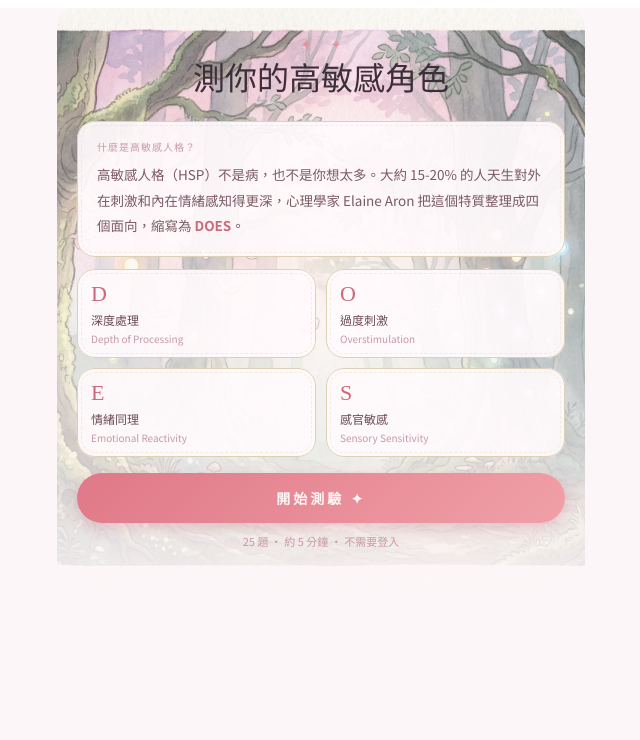
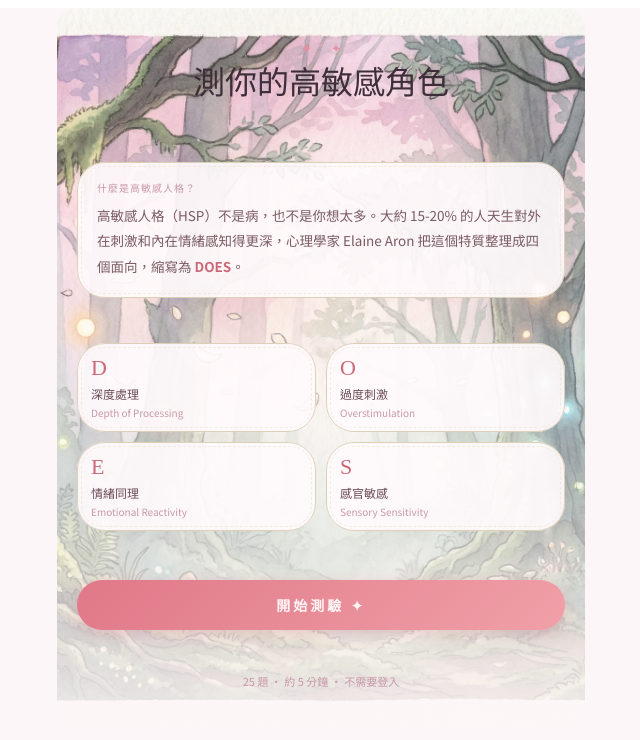
Before and after one commit to 83CC83/does-quiz, a Next.js app: page / in a window 1280 px wide. Shown: the top 740 px of the page, without its empty margins (319-959 px from the left). Built offline with nearby package versions, Linux system fonts and the light colour scheme; a web font is replaced by a local one.

Commit message:
adjust cover

```diff
--- a/app/page.jsx
+++ b/app/page.jsx
@@ -241,20 +241,20 @@ export default function DOESQuiz() {
         .star3 { animation: twinkle 3.2s ease-in-out infinite 1s; }
         .sketch-box {
           position: relative;
-          border-radius: 18px;
+          border-radius: 28px;
           background: #fffdf8;
         }
         .sketch-box::before {
           content: '';
           position: absolute; inset: 0;
-          border-radius: 18px;
+          border-radius: 28px;
           border: 1.5px solid #ddd0b8;
           pointer-events: none;
         }
         .sketch-box::after {
           content: '';
           position: absolute; inset: 4px;
-          border-radius: 14px;
+          border-radius: 22px;
           border: 1px dashed #ece0cc;
           pointer-events: none;
           opacity: 0.55;
@@ -269,11 +269,11 @@ export default function DOESQuiz() {
         {step === "intro" && (
           <div style={{ animation: "fadeUp 0.6s ease-out" }}>
             {/* 封面：圖片固定高度，圓角，文字疊在上面 */}
-            <div style={{ position: "relative", width: "100%", height: 580, borderRadius: 20, overflow: "hidden", marginBottom: 24 }}>
+            <div style={{ position: "relative", width: "100%", height: "clamp(580px, 90vh, 800px)", borderRadius: 20, overflow: "hidden", marginBottom: 24 }}>
               <img src="/images/cover.webp" alt="" style={{ width: "100%", height: "100%", objectFit: "cover", objectPosition: "center top", display: "block" }} />
-              <div style={{ position: "absolute", inset: 0, background: "linear-gradient(to bottom, rgba(253,246,248,0.2) 0%, rgba(253,246,248,0.6) 55%, rgba(253,246,248,0.95) 100%)" }} />
-              <div style={{ position: "absolute", inset: 0, display: "flex", flexDirection: "column", justifyContent: "flex-end", padding: "0 20px 28px" }}>
-                <div style={{ textAlign: "center", marginBottom: 20 }}>
+              <div style={{ position: "absolute", inset: 0, background: "linear-gradient(to bottom, rgba(253,246,248,0.05) 0%, rgba(253,246,248,0.4) 50%, rgba(253,246,248,0.92) 100%)" }} />
+              <div style={{ position: "absolute", inset: 0, display: "flex", flexDirection: "column", justifyContent: "space-between", padding: "32px 20px 28px" }}>
+                <div style={{ textAlign: "center", marginBottom: 24 }}>
                   <div style={{ display: "flex", justifyContent: "center", gap: 8, marginBottom: 8 }}>
                     <span className="star1" style={{ fontSize: 10, color: "#e890a0" }}>✦</span>
                     <span className="star2" style={{ fontSize: 7, color: "#f0a8b8" }}>✦</span>
```
